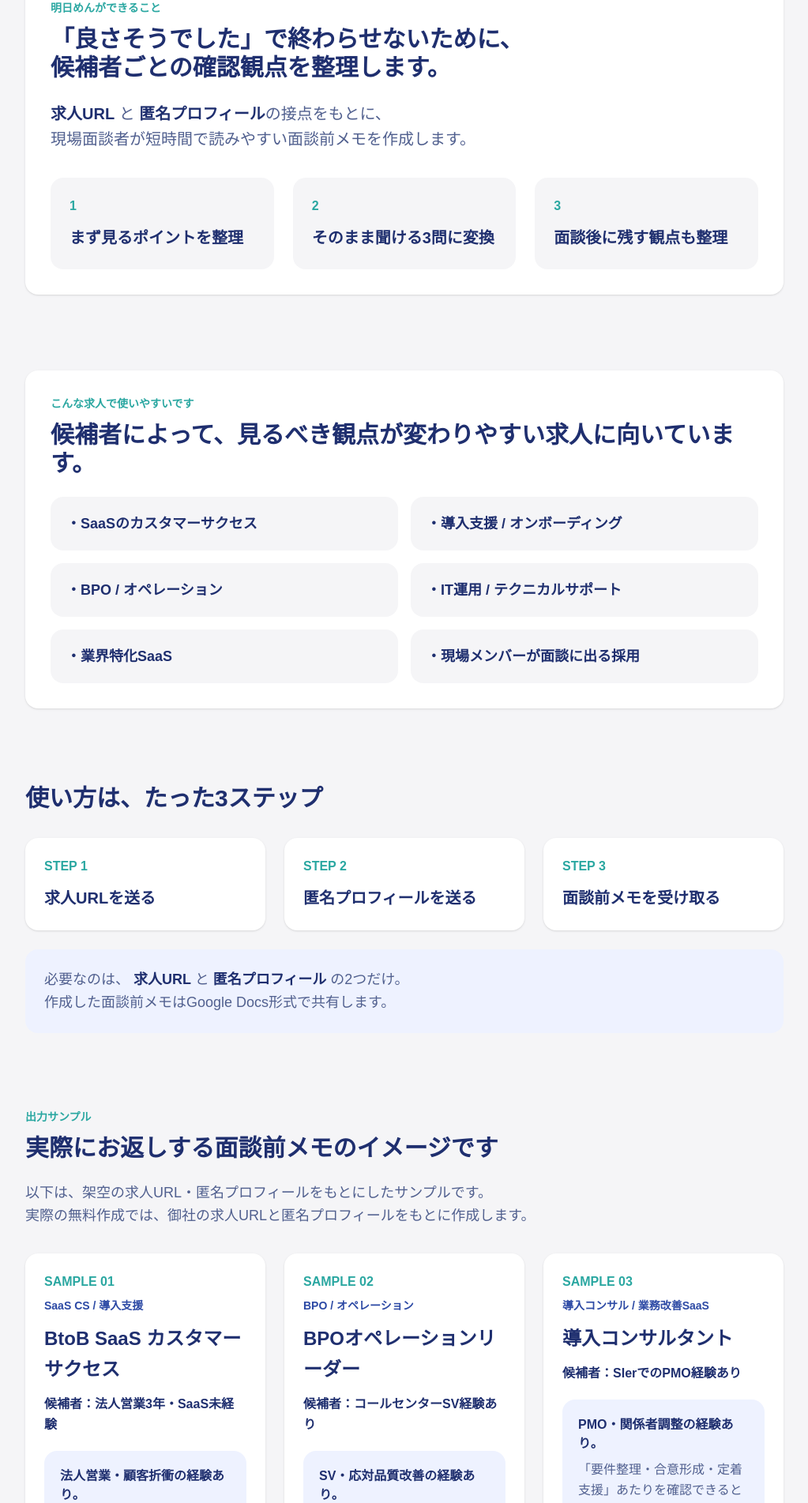
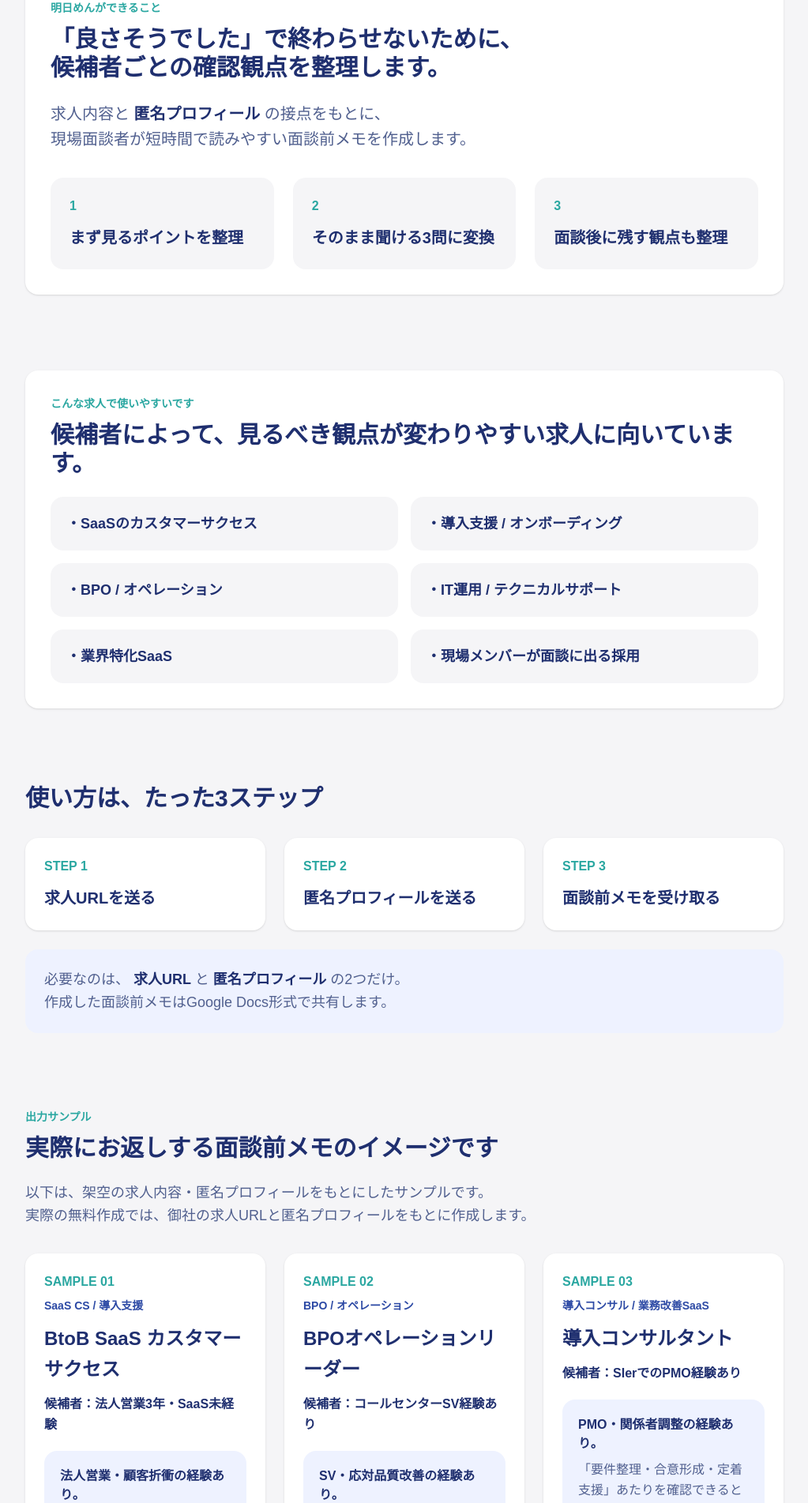
Before and after one commit to yshyk216/asumen-lp-v2, a Next.js app: page / in a window 1280 px wide. Shown: the part 1113-3016 px from the top of the page at 79% size, without its empty margins (128-1151 px from the left). Built offline with nearby package versions, Linux system fonts and the light colour scheme.

Commit message:
Update page.tsx

```diff
--- a/app/page.tsx
+++ b/app/page.tsx
@@ -206,7 +206,10 @@ export default function Home() {
           必要なのは、
           <span className="font-bold text-[#1f2f6f]"> 求人URL </span>
           と
-          <span className="font-bold text-[#1f2f6f]"> 匿名プロフィール </span>
+          <span className="font-bold text-[#1f2f6f]">
+            {" "}
+            匿名プロフィール{" "}
+          </span>
           の2つだけ。通常2〜3営業日以内を目安にお返しします。
         </p>
       </section>
@@ -249,9 +252,10 @@ export default function Home() {
           </h2>
 
           <p className="text-xl leading-relaxed text-[#51608f] mb-8">
-            <span className="font-bold text-[#1f2f6f]">求人URL</span> と{" "}
+            求人内容と
             <span className="font-bold text-[#1f2f6f]">
-              匿名プロフィール
+              {" "}
+              匿名プロフィール{" "}
             </span>
             の接点をもとに、
             <br />
@@ -353,7 +357,7 @@ export default function Home() {
         </h2>
 
         <p className="text-lg leading-relaxed text-[#51608f] mb-8">
-          以下は、架空の求人URL・匿名プロフィールをもとにしたサンプルです。
+          以下は、架空の求人内容・匿名プロフィールをもとにしたサンプルです。
           <br />
           実際の無料作成では、御社の求人URLと匿名プロフィールをもとに作成します。
         </p>
@@ -510,7 +514,7 @@ export default function Home() {
             <h2 className="text-2xl font-bold mb-5">明日めんがやること</h2>
 
             <ul className="space-y-4 text-lg leading-relaxed">
-              <li>・求人URLと匿名プロフィールの接点を整理する</li>
+              <li>・求人内容と匿名プロフィールの接点を整理する</li>
               <li>・面談で確認したい実務場面を見つける</li>
               <li>・現場面談者に渡せる面談前メモを作る</li>
               <li>・面談後に残すとよさそうな観点も整理する</li>
@@ -548,7 +552,8 @@ export default function Home() {
           </p>
 
           <p className="text-xl leading-relaxed text-[#51608f]">
-            匿名プロフィールには、職務経験・スキル・自己PRなど、面談準備に必要な範囲だけを記載してください。
+            匿名プロフィールには、職務経験・スキル・自己PRなど、
+            面談準備に必要な範囲だけを記載してください。
           </p>
         </div>
       </section>
```
